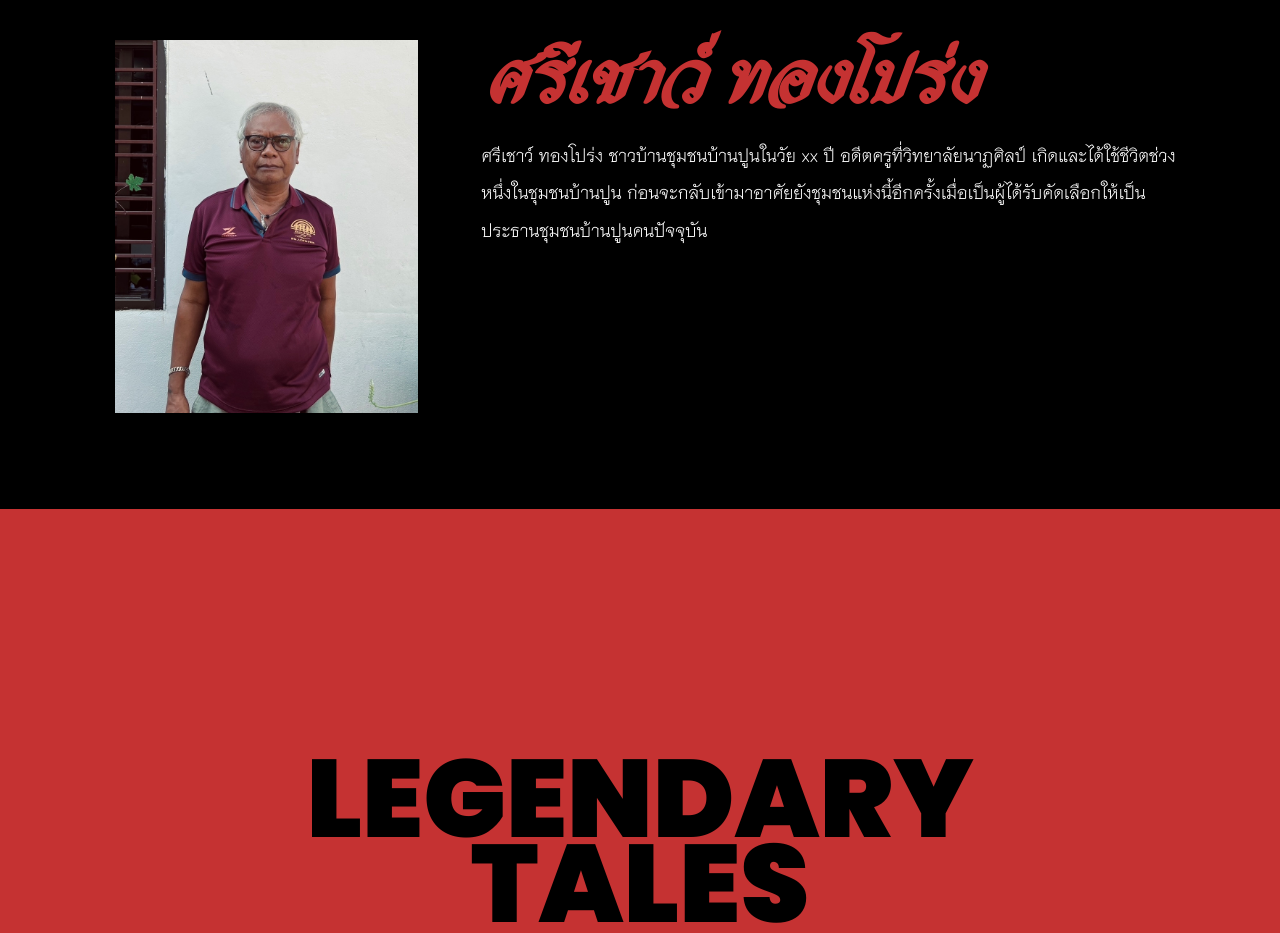
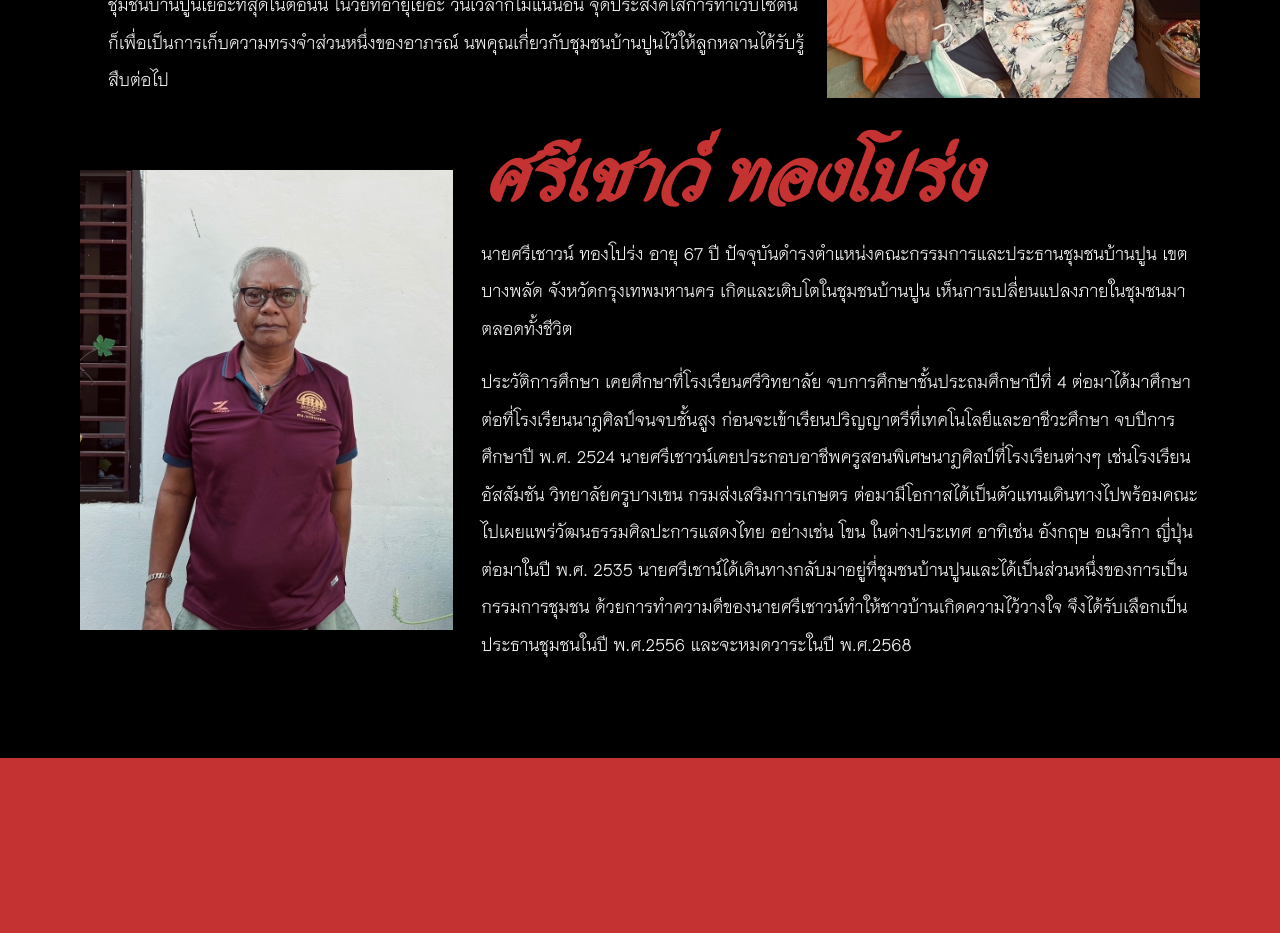
Before and after one commit to Ball15124/memoryOfBaanPoon, a Next.js app: page / in a window 1280 px wide. Shown: the part 3860-4793 px from the top of the page. Built offline with nearby package versions, Linux system fonts and the light colour scheme.

Commit message:
Add more information in important persons

```diff
--- a/app/page.tsx
+++ b/app/page.tsx
@@ -502,10 +502,15 @@ export default function Home() {
                 เหตุผลที่ทำให้อาภรณ์ นพคุณ
                 ยังคงอยู่ในชุมชนบ้านปูนต่อมาเรื่อยๆจนถึงปัจจุบัน
                 ไม่ได้ย้ายออกไปเหมือนกับคนอื่นๆ ก็คือค่าเช่าบ้านมีราคาถูก
-                เป็นหนึ่งในส่วนที่ตระกูลธนภูมิดูแลและเป็นเจ้าของ
+                เป็นหนึ่งในส่วนที่ตระกูลธนะภูมิดูแลและเป็นเจ้าของ
                 ในอดีตค่าเช่าบ้านอยู่ในราคาเดือนละประมาณ 300 - 400 บาท
                 บางบ้านก็ละเว้นการเก็บค่าเช่า
                 ช่วยทำให้คนในชุมชนมีที่อยู่อาศัยและสามารถดำรงอยู่มาถึงปัจจุบัน
+                ซึ่งอาภรณ์ นพคุณ ถือเป็นผู้อาวุโสที่สำคัญของชุมชน
+                เพราะเป็นบุคคลที่รับรู้เรื่องราวของชุมชนบ้านปูนเยอะที่สุดในตอนนี้
+                ในวัยที่อายุเยอะ วันเวลาก็ไม่แน่นอน จุดประสงค์ใสการทำเว็บไซต์นี้
+                ก็เพื่อเป็นการเก็บความทรงจำส่วนหนึ่งของอาภรณ์
+                นพคุณเกี่ยวกับชุมชนบ้านปูนไว้ให้ลูกหลานได้รับรู้สืบต่อไป
               </p>
             </div>
             <div
@@ -532,10 +537,28 @@ export default function Home() {
               <p
                 className={`mt-4 ml-0 lg:ml-7 text-white text-[20px] md:text-[25px] `}
               >
-                ศรีเชาว์ ทองโปร่ง ชาวบ้านชุมชนบ้านปูนในวัย xx ปี
-                อดีตครูที่วิทยาลัยนาฏศิลป์
-                เกิดและได้ใช้ชีวิตช่วงหนึ่งในชุมชนบ้านปูน
-                ก่อนจะกลับเข้ามาอาศัยยังชุมชนแห่งนี้อีกครั้งเมื่อเป็นผู้ได้รับคัดเลือกให้เป็นประธานชุมชนบ้านปูนคนปัจจุบัน
+                นายศรีเชาวน์ ทองโปร่ง อายุ 67 ปี
+                ปัจจุบันดำรงตำแหน่งคณะกรรมการและประธานชุมชนบ้านปูน เขตบางพลัด
+                จังหวัดกรุงเทพมหานคร เกิดและเติบโตในชุมชนบ้านปูน
+                เห็นการเปลี่ยนแปลงภายในชุมชนมาตลอดทั้งชีวิต
+              </p>
+              <p
+                className={`mt-4 ml-0 lg:ml-7 text-white text-[20px] md:text-[25px] `}
+              >
+                ประวัติการศึกษา เคยศึกษาที่โรงเรียนศรีวิทยาลัย
+                จบการศึกษาชั้นประถมศึกษาปีที่ 4
+                ต่อมาได้มาศึกษาต่อที่โรงเรียนนาฎศิลป์จนจบชั้นสูง
+                ก่อนจะเข้าเรียนปริญญาตรีที่เทคโนโลยีและอาชีวะศึกษา
+                จบปีการศึกษาปี พ.ศ. 2524
+                นายศรีเชาวน์เคยประกอบอาชีพครูสอนพิเศษนาฏศิลป์ที่โรงเรียนต่างๆ
+                เช่นโรงเรียนอัสสัมชัน วิทยาลัยครูบางเขน กรมส่งเสริมการเกษตร
+                ต่อมามีโอกาสได้เป็นตัวแทนเดินทางไปพร้อมคณะไปเผยแพร่วัฒนธรรมศิลปะการแสดงไทย
+                อย่างเช่น โขน ในต่างประเทศ อาทิเช่น อังกฤษ อเมริกา ญี่ปุ่น
+                ต่อมาในปี พ.ศ. 2535
+                นายศรีเชาน์ได้เดินทางกลับมาอยู่ที่ชุมชนบ้านปูนและได้เป็นส่วนหนึ่งของการเป็นกรรมการชุมชน
+                ด้วยการทำความดีของนายศรีเชาวน์ทำให้ชาวบ้านเกิดความไว้วางใจ
+                จึงได้รับเลือกเป็นประธานชุมชนในปี พ.ศ.2556 และจะหมดวาระในปี
+                พ.ศ.2568
               </p>
             </div>
           </div>
```
